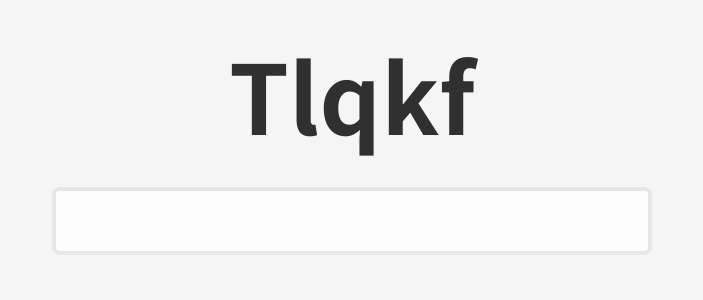
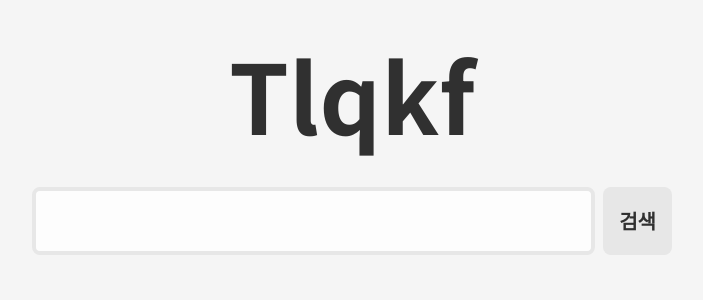
Before and after one commit to delta-kor/tlqkf, a Next.js app: page / in a window 1280 px wide. Shown: the top 300 px of the page, without its empty margins (288-991 px from the left). Built offline with nearby package versions, Linux system fonts and the light colour scheme.

Commit message:
Add search api

```diff
--- a/package.json
+++ b/package.json
@@ -13,6 +13,7 @@
     "@types/node": "18.11.18",
     "@types/react": "18.0.27",
     "@types/react-dom": "18.0.10",
+    "axios": "^1.2.3",
     "next": "13.1.4",
     "react": "18.2.0",
     "react-dom": "18.2.0",
--- a/pages/api/hello.ts
+++ /dev/null
@@ -1,13 +0,0 @@
-// Next.js API route support: https://nextjs.org/docs/api-routes/introduction
-import type { NextApiRequest, NextApiResponse } from 'next'
-
-type Data = {
-  name: string
-}
-
-export default function handler(
-  req: NextApiRequest,
-  res: NextApiResponse<Data>
-) {
-  res.status(200).json({ name: 'John Doe' })
-}
--- /dev/null
+++ b/pages/api/search.ts
@@ -0,0 +1,45 @@
+// Next.js API route support: https://nextjs.org/docs/api-routes/introduction
+import axios from 'axios';
+import type { NextApiRequest, NextApiResponse } from 'next';
+
+export default async function handler(
+  req: NextApiRequest,
+  res: NextApiResponse
+) {
+  const query = req.query.q;
+  const response = await axios({
+    method: 'GET',
+    url: 'https://www.music-flo.com/api/search/v2/search',
+    params: {
+      keyword: query,
+      searchType: 'TRACK',
+      sortType: 'ACCURACY',
+      size: '5',
+      page: '1',
+    },
+    validateStatus: () => true,
+  });
+
+  if (response.status < 200 || response.status >= 300) {
+    res.status(500).json({ ok: false, message: '데이터를 가져올 수 없어요' });
+    return;
+  }
+
+  const data = response.data;
+
+  const list = data.data.list[0].list;
+  const result = [];
+
+  for (const item of list) {
+    result.push({
+      id: item.id,
+      title: item.name,
+      playTime: item.playTime,
+      artist: item.representationArtist.name,
+      album: item.album.title,
+      image: item.album.imgList[2].url,
+    });
+  }
+
+  res.status(200).json({ ok: true, data: result });
+}
--- a/pages/index.tsx
+++ b/pages/index.tsx
@@ -1,11 +1,35 @@
 import { NextPage } from 'next';
+import { useRouter } from 'next/router';
+import { useState } from 'react';
 import styles from '../styles/index.module.css';
 
 const IndexPage: NextPage = () => {
+  const router = useRouter();
+  const [search, setSearch] = useState<string>('');
+
+  const handleSubmit = () => {
+    if (!search) return;
+    router.push(`/search?q=${search}`);
+  };
+
   return (
     <div className={styles.wrapper}>
       <div className={styles.header}>Tlqkf</div>
-      <input className={styles.search}></input>
+      <div className={styles.content}>
+        <input
+          className={styles.search}
+          value={search}
+          onChange={(e) => setSearch(e.target.value)}
+          onKeyDown={(e) => {
+            if (e.key === 'Enter') {
+              handleSubmit();
+            }
+          }}
+        ></input>
+        <div className={styles.submit} onClick={handleSubmit}>
+          검색
+        </div>
+      </div>
     </div>
   );
 };
--- a/styles/index.module.css
+++ b/styles/index.module.css
@@ -15,9 +15,17 @@
   user-select: none;
 }
 
+.content {
+  width: 100%;
+  display: flex;
+  max-width: 640px;
+  align-items: center;
+  gap: 8px;
+}
+
 .search {
-  width: 100%;
-  max-width: 600px;
+  flex-grow: 1;
+  height: 68px;
   border: 4px solid #e7e7e7;
   padding: 16px 24px;
   font-size: 24px;
@@ -26,3 +34,17 @@
   background: #fdfdfd;
   border-radius: 8px;
 }
+
+.submit {
+  height: 68px;
+  line-height: 68px;
+  padding: 0 16px;
+  align-items: center;
+  background: #e7e7e7;
+  font-size: 20px;
+  font-weight: 700;
+  color: #303030;
+  cursor: pointer;
+  user-select: none;
+  border-radius: 8px;
+}
```
Also changed, not shown: 1 other file (tests, documents, lock files or other folders).
